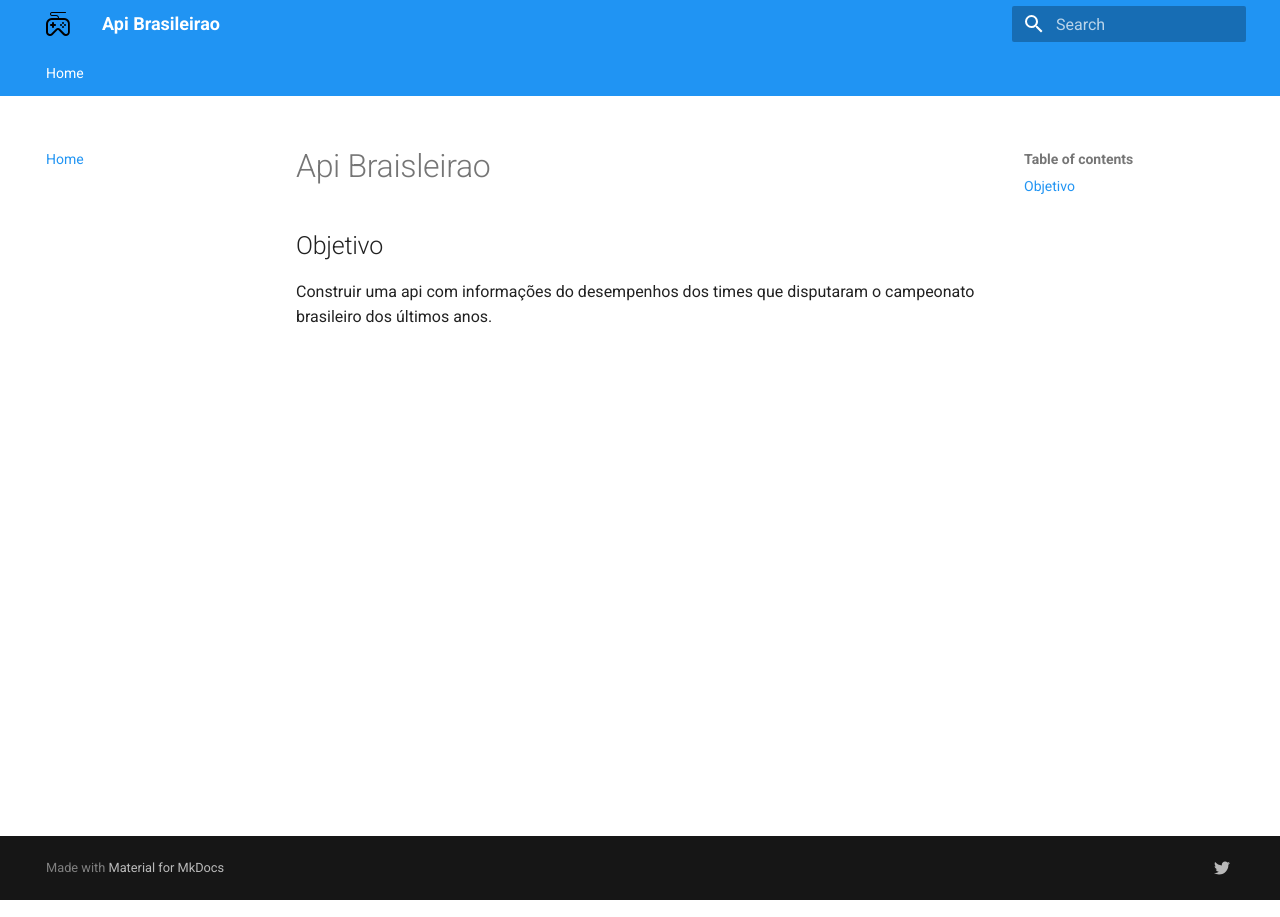
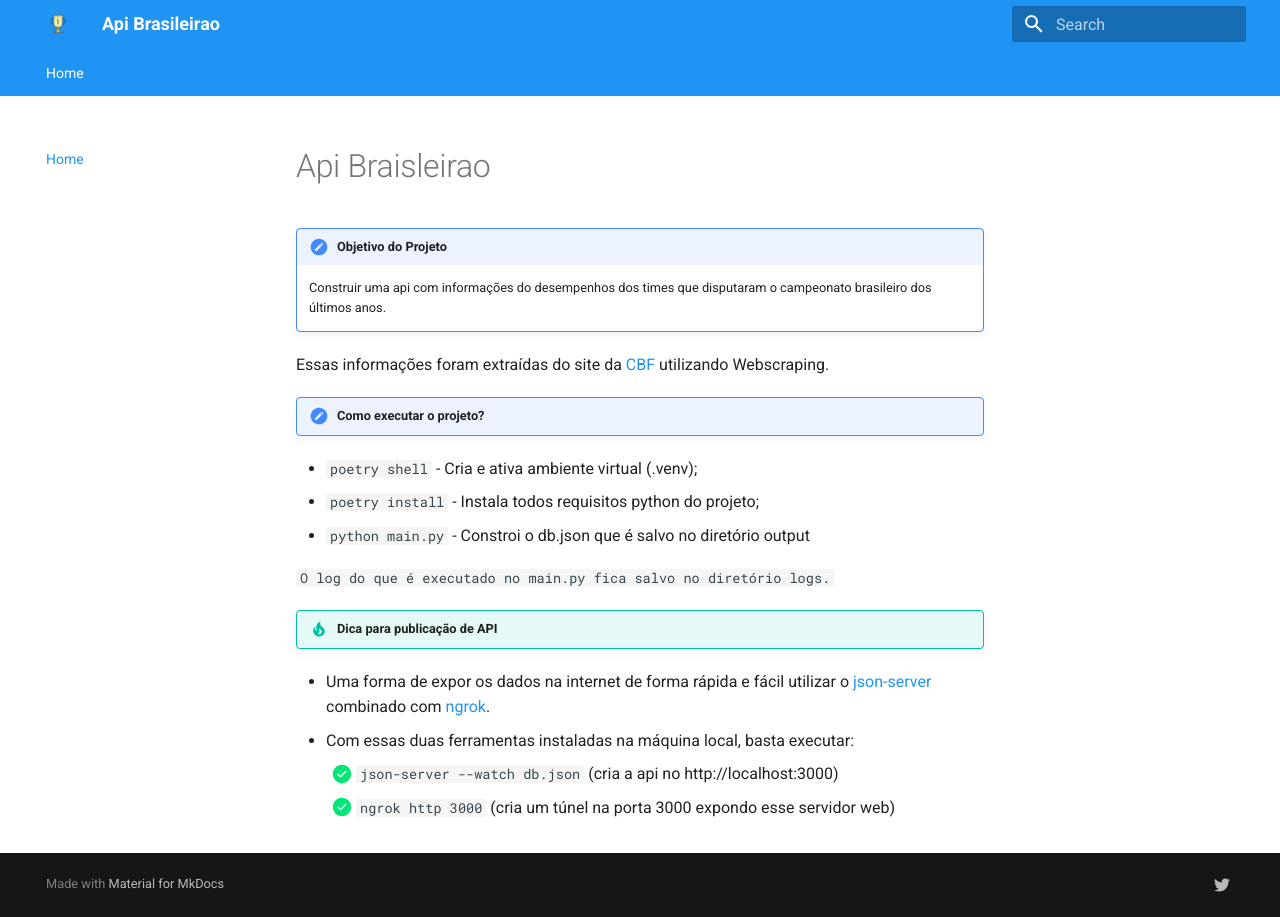
Before and after one commit to thalesteo1995/api-brasileirao, an MkDocs documentation site: the page built from docs/index.md, in a window 1280 px wide. Built offline with MkDocs 1.6.1 and Material for MkDocs 9.7.7, drawn with Linux system fonts in a browser that asks for light colours.

Commit message:
docs: implementa documentação em docs/index.md

```diff
--- a/docs/index.md
+++ b/docs/index.md
@@ -1,5 +1,21 @@
 # Api Braisleirao
 
-## Objetivo
-Construir uma api com informações do desempenhos dos times
-que disputaram o campeonato brasileiro dos últimos anos.
+!!! note "Objetivo do Projeto"
+    Construir uma api com informações do desempenhos dos times
+    que disputaram o campeonato brasileiro dos últimos anos.
+
+Essas informações foram extraídas do site da <a href="https://www.cbf.com.br/futebol-brasileiro/competicoes/campeonato-brasileiro-serie-a" target="_blank">CBF</a> utilizando Webscraping.
+
+!!! note "Como executar o projeto?"
+  * `poetry shell` - Cria e ativa ambiente virtual (.venv);
+  * `poetry install` - Instala todos requisitos python do projeto;
+  * `python main.py` - Constroi o db.json que é salvo no diretório output
+
+  `O log do que é executado no main.py fica salvo no diretório logs.`
+
+!!! tip "Dica para publicação de API"
+- Uma forma de expor os dados na internet de forma rápida e fácil utilizar o <a href="https://www.npmjs.com/package/json-server" target="_blank">json-server</a> combinado com <a href="https://ngrok.com/" target="_blank">ngrok</a>.
+- Com essas duas ferramentas instaladas na máquina local, basta executar:
+
+    - [x] `json-server --watch db.json` (cria a api no http://localhost:3000)
+    - [x] `ngrok http 3000` (cria um túnel na porta 3000 expondo esse servidor web)
```
Also changed, not shown: docs/assets/logo.png.
